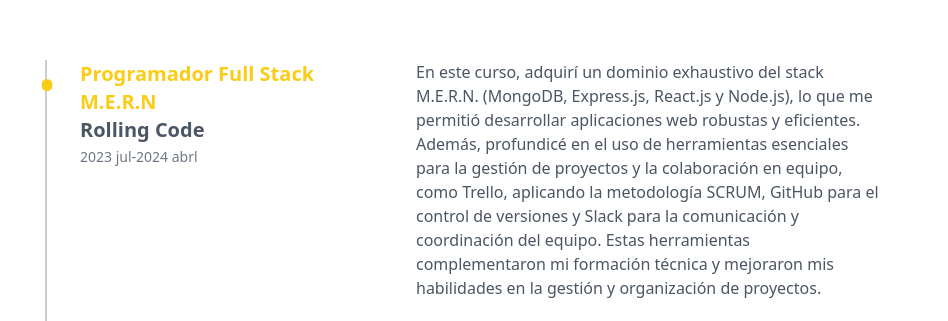
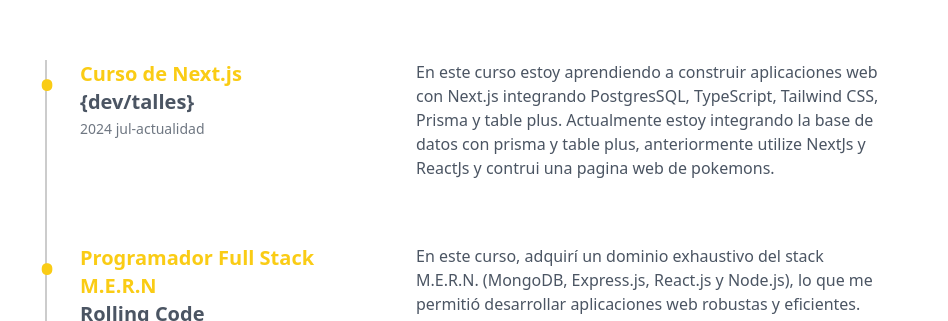
Before and after one commit to BrunoTornese/Portfolio, an Astro site: page / in a window 1280 px wide. Shown: the part 630-951 px from the top of the page, without its empty margins (160-1108 px from the left). Built offline with nearby package versions, Linux system fonts and the light colour scheme; Astro itself is replaced by a stand-in of ours.

Commit message:
agregado de estudios curso de next

```diff
--- a/src/components/Estudios.astro
+++ b/src/components/Estudios.astro
@@ -1,6 +1,13 @@
 ---
 import ExperienceItem from "./EstudiosItem.astro";
 const ESTUDIOS = [
+  {
+    date: "2024 jul-actualidad",
+    title: "Curso de Next.js",
+    company: "{dev/talles}",
+    description:
+      "En este curso estoy aprendiendo a construir aplicaciones web con Next.js integrando PostgresSQL, TypeScript, Tailwind CSS, Prisma y table plus. Actualmente estoy integrando la base de datos con prisma y table plus, anteriormente utilize NextJs y ReactJs y contrui una pagina web de pokemons.",
+  },
   {
     date: "2023 jul-2024 abrl",
     title: "Programador Full Stack M.E.R.N",
```
